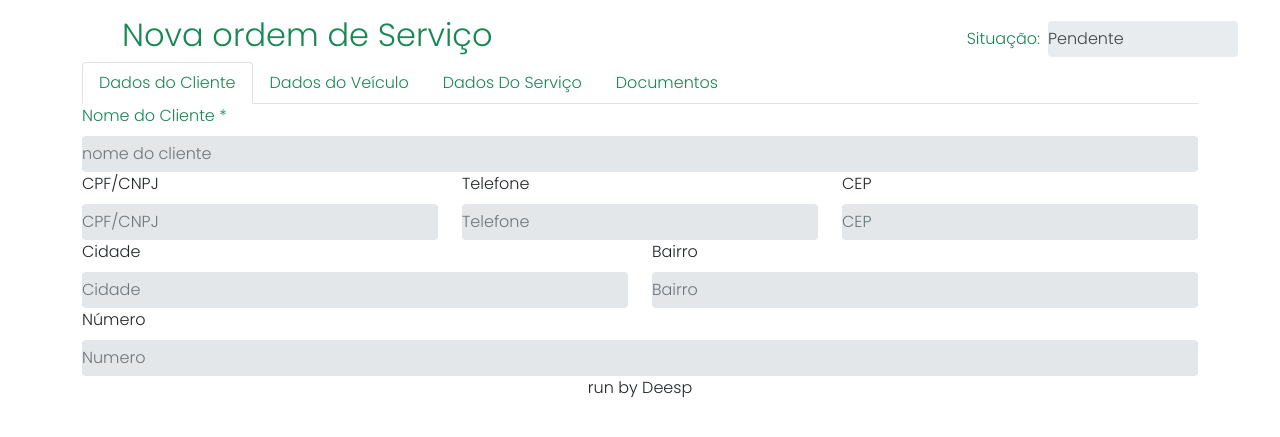
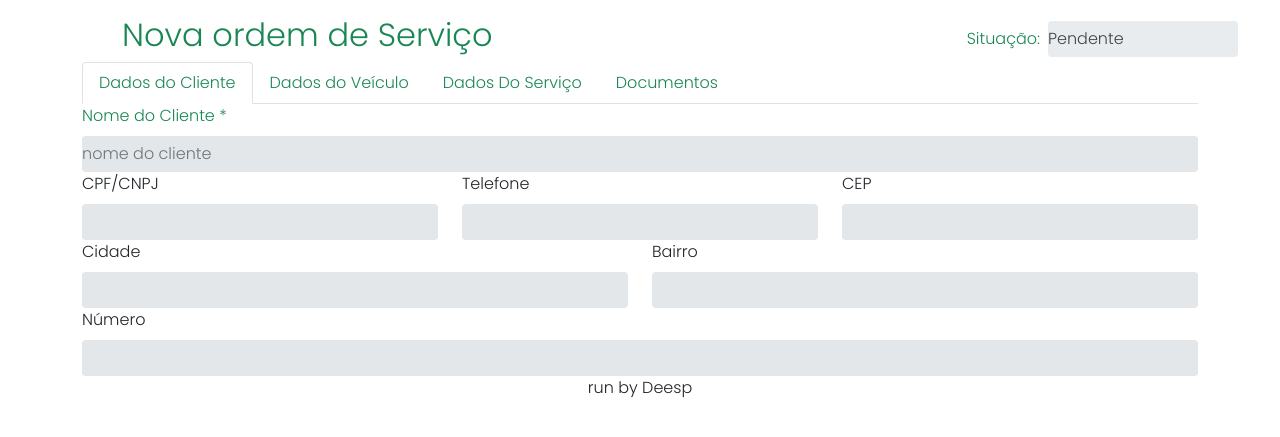
Before and after one commit to rafalimma/ERPDespachante, a Django app: page /home/newos in a window 1280 px wide. Shown: the part 65-502 px from the top of the page. Run offline with Django 5.2, Linux system fonts and the light colour scheme; data comes from the database, SQL or seed files in the repository; some libraries are stand-ins or nearby versions.

Commit message:
Alterações finais (ajustes)

```diff
--- a/OS/models.py
+++ b/OS/models.py
@@ -25,7 +25,7 @@ class OrdemServico(models.Model):
     valor_f = models.CharField(max_length=10, default='')
     observacoes = models.TextField(blank=True, null=True)
     status = models.CharField(max_length=20, default='')
-    cpf_comprador = models.CharField(max_length=20, default='')
+    cpf_vendedor = models.CharField(max_length=20, default='')
     concessionaria = models.CharField(max_length=30, default='')
     tipo_veiculo = models.CharField(max_length=15, default='')
 
--- a/OS/templates/newos.html
+++ b/OS/templates/newos.html
@@ -120,31 +120,31 @@
 
                             <div class="col">
                                 <label for="inputFones" class="form-label">CPF/CNPJ</label>
-                                <input name="cpfcnpj" type="number" class="form-control readonly-input" id="inputCpfcnpj" placeholder="CPF/CNPJ">
+                                <input name="cpfcnpj" type="number" class="form-control readonly-input" id="inputCpfcnpj">
                             </div>
                             <div class="col">
                                 <label for="inputFones" class="form-label">Telefone</label>
-                                <input name="telefone" type="number" class="form-control readonly-input" id="inputFones" placeholder="Telefone">
+                                <input name="telefone" type="number" class="form-control readonly-input" id="inputFones" >
                             </div>
                             <div class="col">
                                 <label for="inputCEP" class="form-label">CEP</label>
-                                <input name="cep" type="number" class="form-control readonly-input" id="inputCep" placeholder="CEP">
+                                <input name="cep" type="number" class="form-control readonly-input" id="inputCep" >
                             </div>
                         </div>
                         <div class="row">
                             <div class="col">
                                 <label for="inputFones" class="form-label">Cidade</label>
-                                <input name="cidade" type="text" class="form-control readonly-input" id="inputCidade" placeholder="Cidade">
+                                <input name="cidade" type="text" class="form-control readonly-input" id="inputCidade" >
                             </div>
                             <div class="col">
                                 <label for="inputFones" class="form-label">Bairro</label>
-                                <input name="bairro" type="text" class="form-control readonly-input" id="inputBairro" placeholder="Bairro">
+                                <input name="bairro" type="text" class="form-control readonly-input" id="inputBairro" >
                             </div>
                         </div>
                         <div class="row">
                             <div class="col">
                                 <label for="inputFones" class="form-label">Número</label>
-                                <input name="numero" type="number" class="form-control readonly-input" id="inputNum" placeholder="Numero">
+                                <input name="numero" type="number" class="form-control readonly-input" id="inputNum">
                             </div>
                         </div>
                     </div>
@@ -153,41 +153,46 @@
                         <div class="row">
                             <div class="col">
                                 <label for="inputRenavam" class="form-label">Renavam *</label>
-                                <input name="renavam" type="numer" class="form-control readonly-input" id="inputRenavam" placeholder="Renavam">
+                                <input name="renavam" type="numer" class="form-control readonly-input" id="inputRenavam">
                             </div>
                             <div class="col">
                                 <label for="inputCpfCnpj" class="form-label">Placa *</label>
-                                <input name="placa" type="text" class="form-control readonly-input" id="inputPlaca" placeholder="Placa">
+                                <input name="placa" type="text" class="form-control readonly-input" id="inputPlaca">
                             </div>
                         </div>
                         <div class="row">
                             <div class="col">
                                 <label for="inputCpfCnpj" class="form-label">Valor da Compra *</label>
-                                <input name="valor" type="number" class="form-control readonly-input" id="inputValor" placeholder="valor">
+                                <input name="valor" type="number" class="form-control readonly-input" id="inputValor">
                             </div>
                             <div class="col">
                                 <label for="inputCpfCnpj" class="form-label">Chassis</label>
-                                <input name="chassi" type="number" class="form-control readonly-input" id="inputChassi" placeholder="chassi">
+                                <input name="chassi" type="number" class="form-control readonly-input" id="inputChassi">
                             </div>
                         </div>
                         <div class="row">
                             <div class="col">
                                 <label for="inputCor" class="form-label">Cor</label>
-                                <input name="cor" type="text" class="form-control readonly-input" id="inputCor" placeholder="Cor">
+                                <input name="cor" type="text" class="form-control readonly-input" id="inputCor">
                             </div>
                             <div class="col">
                                 <label for="inputCpfCnpj" class="form-label">Combustível *</label>
-                                <input name="combustivel" type="text" class="form-control readonly-input" id="inputCombustível" placeholder="Combustível">
+                                <select name="combustivel" class="form-control readonly-input" id="inputCombustível">
+                                    <option value="Gasolina">Gasolina</option>
+                                    <option value="Diesel">Diesel</option>
+                                    <option value="GNV">GNV</option>
+                                    <option value="Eletrico">Elétrico</option>
+                                </select>
                             </div>
                         </div>
                         <div class="row">
                             <div class="col">
-                                <label for="inputCpfCnpj" class="form-label">CPF do Comprador *</label>
-                                <input name="cpf_comprador" type="text" class="form-control readonly-input" id="inputcpf_comprador" placeholder="CPF do Comprador">
+                                <label for="inputCpfCnpj" class="form-label">CPF do Vendedor *</label>
+                                <input name="cpf_vendedor" type="text" class="form-control readonly-input" id="inputcpf_comprador">
                             </div>
                             <div class="col">
-                                <label for="inputCpfCnpj" class="form-label">Concessionaria *</label>
-                                <input name="concessionaria" type="text" class="form-control readonly-input" id="inputconcessionaria" placeholder="Concessionaria">
+                                <label for="inputCpfCnpj" class="form-label">Concessionaria</label>
+                                <input name="concessionaria" type="text" class="form-control readonly-input" id="inputconcessionaria">
                             </div>
                             <div class="col">
                                 <label for="inputCpfCnpj" class="form-label">Tipo do veículo *</label>
@@ -202,15 +207,15 @@
                         <div class="row">
                             <div class="col">
                                 <label for="inputCpfCnpj" class="form-label">Data de Aquisição</label>
-                                <input name="data" type="date" class="form-control readonly-input" id="inputDataA" placeholder="Data">
+                                <input name="data" type="date" class="form-control readonly-input" id="inputDataA" >
                             </div>
                             <div class="col">
                                 <label for="inputCpfCnpj" class="form-label">Modelo *</label>
-                                <input name="modelo" type="text" class="form-control readonly-input" id="inputModelo" placeholder="Modelo">
+                                <input name="modelo" type="text" class="form-control readonly-input" id="inputModelo">
                             </div>
                             <div class="col">
                                 <label for="inputCpfCnpj" class="form-label">Ano do Veículo *</label>
-                                <input name="ano" type="number" class="form-control readonly-input" id="inputAno" placeholder="Ano do Veículo">
+                                <input name="ano" type="number" class="form-control readonly-input" id="inputAno">
                             </div>
                         </div>
                     </div>
@@ -233,7 +238,7 @@
                             </a>
                             <div class="col">
                                 <label for="inputValorservico" class="form-label">Valor do serviço *</label>
-                                <input name="valorservico" id="inputValorservico" type="text" class="form-control readonly-input" placeholder="Valor do Serviço">
+                                <input name="valorservico" id="inputValorservico" type="text" class="form-control readonly-input">
                             </div>
                         </div>
                         <div id="novoservico"></div>
@@ -248,17 +253,17 @@
                             </div>
                             <div class="col">
                                 <label for="inputDtentrega" class="form-label">Data de entrega *</label>
-                                <input name="dtentrega" type="date" class="form-control readonly-input" id="inputdtentrega" placeholder="Data de entrega">
+                                <input name="dtentrega" type="date" class="form-control readonly-input" id="inputdtentrega" >
                             </div>
                         </div>
                         <div class="row">
                             <div class="col">
                                 <label for="inputDesconto" class="form-label">Desconto</label>
-                                <input name="desconto" type="text" class="form-control readonly-input" id="inputDesconto" placeholder="Desconto R$">
+                                <input name="desconto" type="text" class="form-control readonly-input" id="inputDesconto" >
                             </div>
                             <div class="col">
                                 <label for="inputvalorfinal" class="form-label">Valor Final do Serviço R$ *</label>
-                                <input name="vfinal" type="text" value="0" class="form-control readonly-input" id="inputvfinal" placeholder="Valor final R$">
+                                <input name="vfinal" type="text" value="0" class="form-control readonly-input" id="inputvfinal" >
                             </div>
                         </div>
                     </div>
@@ -266,7 +271,7 @@
                         <div class="row">
                             <div class="col mt-3">
                                 <h4 class="me-auto text-success" style="margin-top: 12px;">Documentos</h4>
-                                <label for="file_name" class="form-label">Tipo do Documento:</label>
+                                <label for="file_name" class="form-label" aria-required="true">Tipo do Documento *</label>
                                 <select name="tipo_doc" id="tipo_doc" class="form-control readonly-input">
                                     <option value="CNH">CNH</option>
                                     <option value="CLRV">CLRV</option>
--- a/OS/views.py
+++ b/OS/views.py
@@ -17,9 +17,6 @@ from django.contrib.staticfiles import finders
 import tempfile
 DEFAULT_DATE = ""
 
-# Create your views here.
-# git -> changing to chenges
-# linha adiocionada para mandar o arquivo para a área de changes no source control
 
 def teste(request):
     clientes = Cliente.objects.all()
@@ -58,7 +55,7 @@ def nova_ordem_de_servico(request):
         valor_servico = request.POST.get('valorservico')
         observacoes = request.POST.get('observacoes')
         status = request.POST.get('status')
-        cpf_comprador = request.POST.get('cpf_comprador')
+        cpf_vendedor = request.POST.get('cpf_vendedor')
         concessionaria = request.POST.get('concessionaria')
         tipo_veiculo = request.POST.get('tipo_veiculo')
 
@@ -101,12 +98,12 @@ def nova_ordem_de_servico(request):
             modelo=modelo, valor_veiculo=valor, ano_modelo=ano_veiculo,
             pendencias=pendencias, data_entrega=data_entrega,
             desconto=desconto, valor_f=valor_f, observacoes=observacoes,
-            status=status, concessionaria=concessionaria, cpf_comprador=cpf_comprador,
+            status=status, concessionaria=concessionaria, cpf_vendedor=cpf_vendedor,
             tipo_veiculo=tipo_veiculo
             )
         if not all([renavam, placa, cliente, id_cliente, name,
-                     valor, combustivel, modelo, ano_veiculo, id_servico,
-                     valor_servico, valor_f, status, cpf_comprador, tipo_veiculo]):
+                     valor, combustivel, modelo, ano_veiculo, id_servico, data_entrega,
+                     valor_servico, valor_f, status, cpf_vendedor, tipo_veiculo]):
             messages.error(request, 'É necessário preencher todos os campos! CAMPOS')
             clientes = Cliente.objects.all()
             servicos = Servico.objects.all()
@@ -236,7 +233,7 @@ def editar_os(request, id):
              'valor_veiculo': ordem_servico.valor_veiculo,
              'ano_modelo': ordem_servico.ano_modelo,
              'data_aq': (ordem_servico.data_aq.strftime('%Y-%m-%d') if ordem_servico.data_aq else ''),
-             'cpf_comprador': ordem_servico.cpf_comprador,
+             'cpf_vendedor': ordem_servico.cpf_vendedor,
              'concessionaria': ordem_servico.concessionaria,
              'tipo_veiculo': ordem_servico.tipo_veiculo,
              'valor_f': ordem_servico.valor_f,
@@ -273,7 +270,7 @@ def form_edicao_os(request):
         ordem_servico.desconto = request.POST.get('desconto')
         ordem_servico.valor_f = request.POST.get('valor_f')
         ordem_servico.data_servico = request.POST.get('data_servico')
-        ordem_servico.cpf_comprador = request.POST.get('cpf_comprador')
+        ordem_servico.cpf_vendedor = request.POST.get('cpf_vendedor')
         ordem_servico.concessionaria = request.POST.get('concessionaria')
         ordem_servico.tipo_veiculo = request.POST.get('tipo_veiculo')
         ordem_servico.observacoes = request.POST.get('observacoes')
```
Also changed, not shown: clientes/templates/consulta.html (+30 -0 lines), login/templates/novo_usuario.html (+5 -5 lines).
